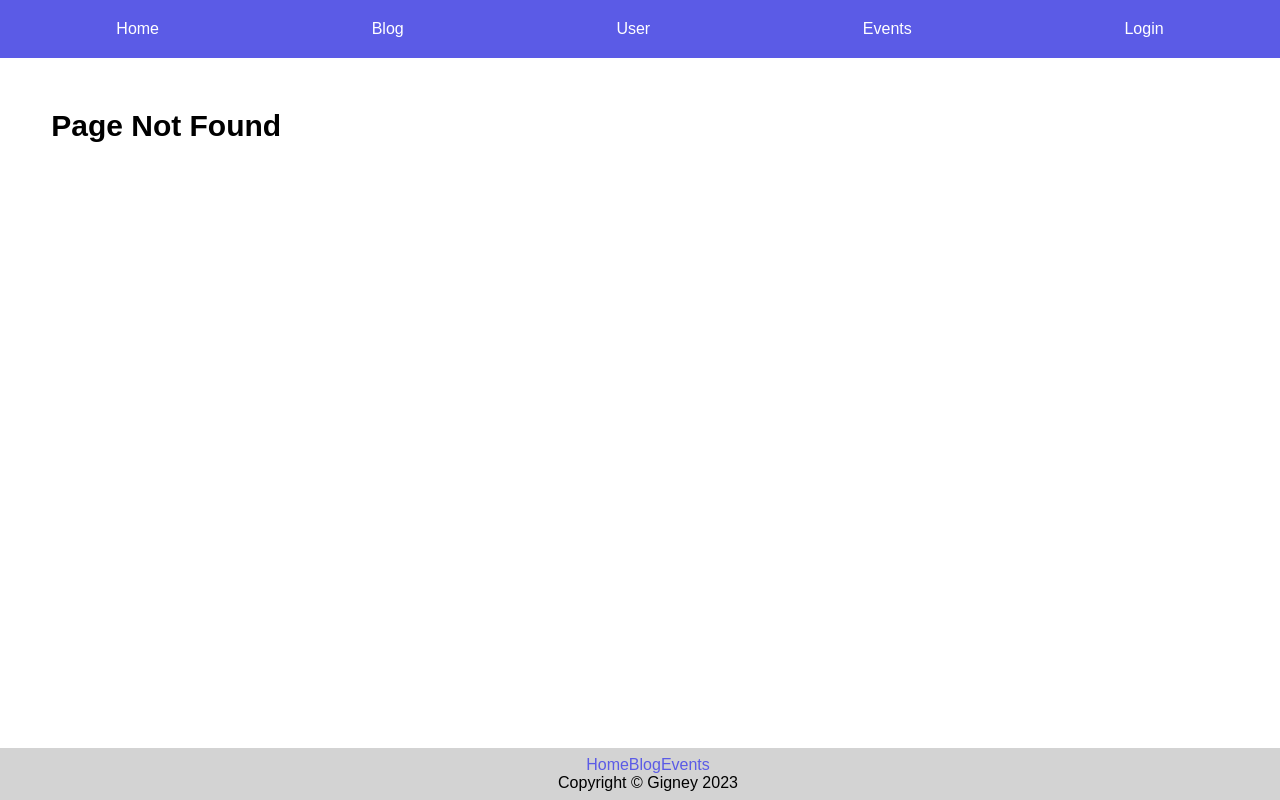
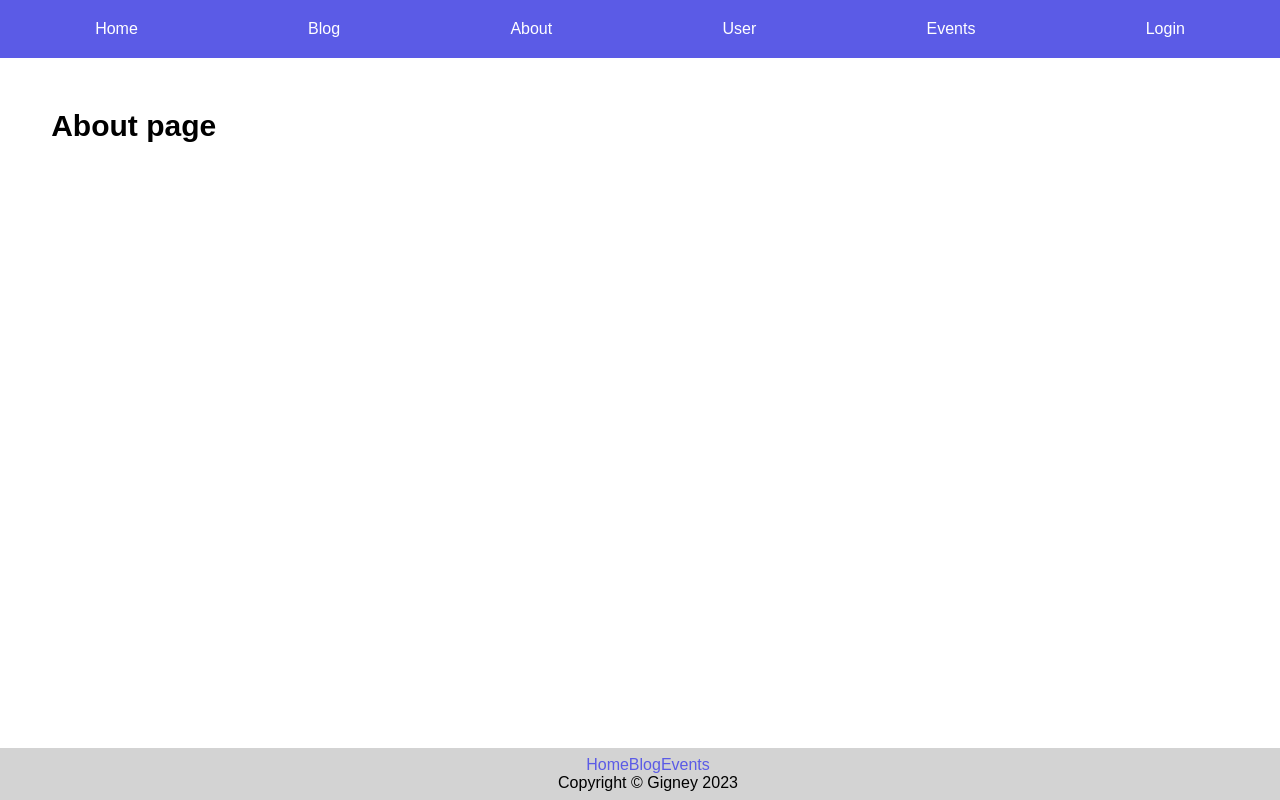
Before and after one commit to GRDE3024-DIG33-DigEx-Major-Project-2/frontendA3, a React (Create React App) app: page /about in a window 1280 px wide. Before the commit this address had no page. Built offline with nearby package versions, Linux system fonts and the light colour scheme.

Commit message:
Adding About Page

```diff
--- /dev/null
+++ b/src/components/About.js
@@ -0,0 +1,9 @@
+const About = () => {
+    return (
+      <div className="about-container">
+        <h1>About page</h1>
+      </div>
+    );
+  };
+
+  export default About;
--- a/src/components/App.js
+++ b/src/components/App.js
@@ -9,6 +9,7 @@ import Header from "./Header.js";
 import Profile from "./Profile.js";
 import Footer from "./Footer.js";
 import Login from "./Login.js";
+import About from "./About";
 import FavouritesList from "./FavouritesList";
 import PastEvents from "./PastEvents";
 import ResetPassword from "./ResetPassword";
@@ -32,6 +33,7 @@ function App() {
           <Routes>
             <Route path="/" element={<Home />} />
             <Route path="blog" element={<Blog />} />
+            <Route path="about" element={<About />} />
             <Route path="login" element={<Login setIsLoggedIn={setIsLoggedIn} setUser={setUser}/>} />
             <Route path="reset-password" element={<ResetPassword />} />
             <Route path="user" element={<User isLoggedIn={isLoggedIn} user={user} setIsLoggedIn={setIsLoggedIn} setUser={setUser} />}>
--- a/src/components/Header.js
+++ b/src/components/Header.js
@@ -8,6 +8,7 @@ export default function Header({user}) {
                 {/* Can place the logo within a link component to have the logo routing to home */}
                 <Link id="nav-home" to="/">Home</Link>
                 <Link id="nav-blog" to="/blog">Blog</Link>
+                <Link id="nav-login" to="/about">About</Link>
                 <Link id="nav-user" to="/user">User</Link>
                 <Link id="nav-events" to="/events">Events</Link>
                 <Link id="nav-login" to="/login">Login</Link>
```
